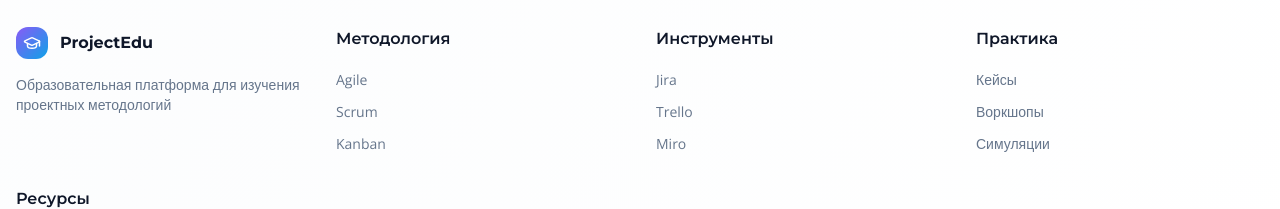
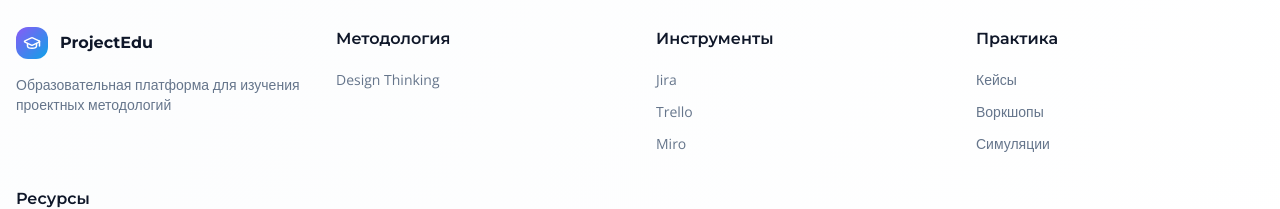
Before and after one commit to pr-poehali-dev/educational-methods-site, a React (Vite) app: page / in a window 1280 px wide. Shown: the part 2105-2314 px from the top of the page. Built offline with nearby package versions, Linux system fonts and the light colour scheme.

Commit message:
Обновление методологии проекта

```diff
--- a/src/pages/Index.tsx
+++ b/src/pages/Index.tsx
@@ -14,7 +14,7 @@ const Index = () => {
       icon: 'Lightbulb',
       description: 'Современные подходы к управлению проектами',
       color: 'bg-primary',
-      items: ['Agile', 'Scrum', 'Kanban', 'Lean', 'Design Thinking']
+      items: ['Design Thinking']
     },
     {
       id: 'tools',
```
